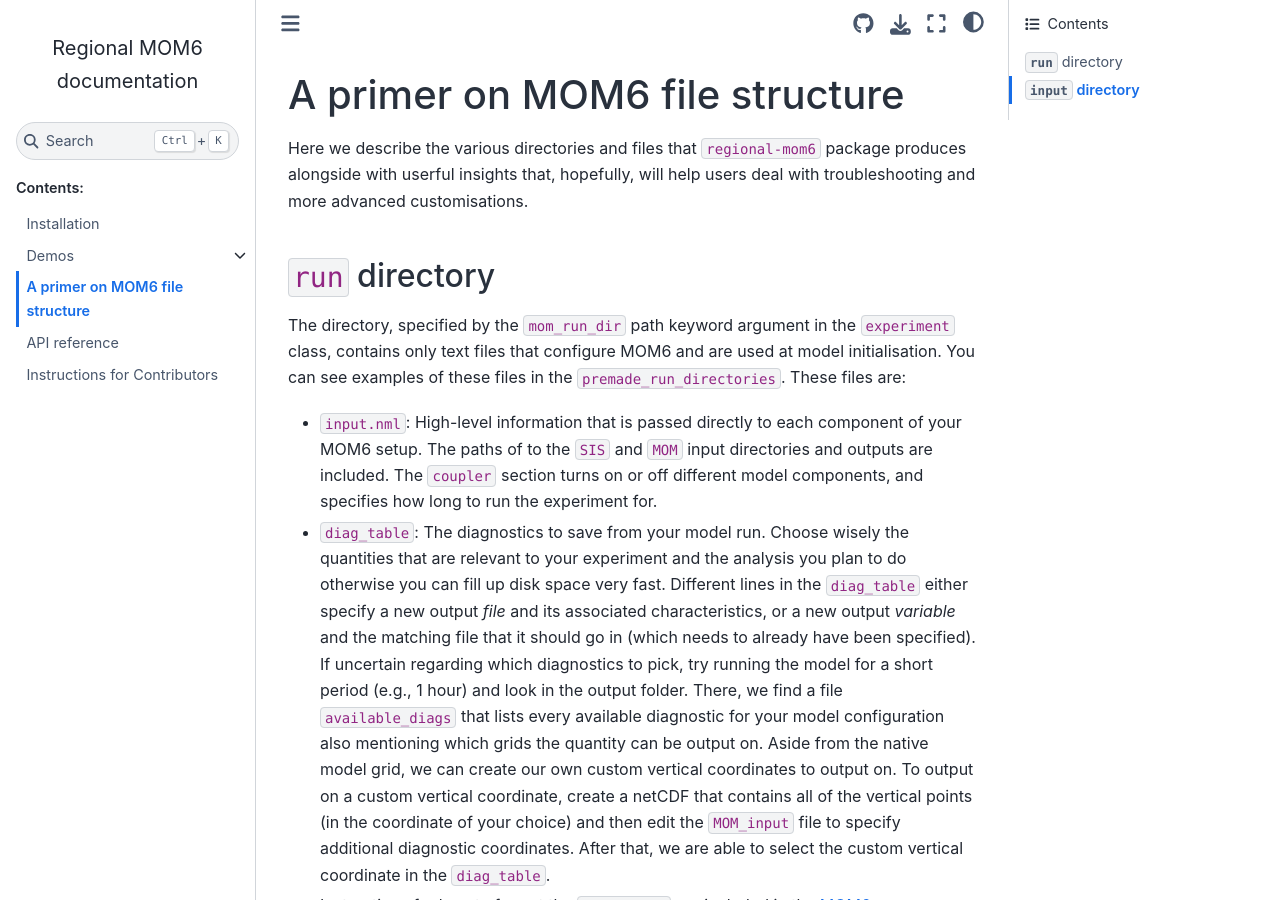
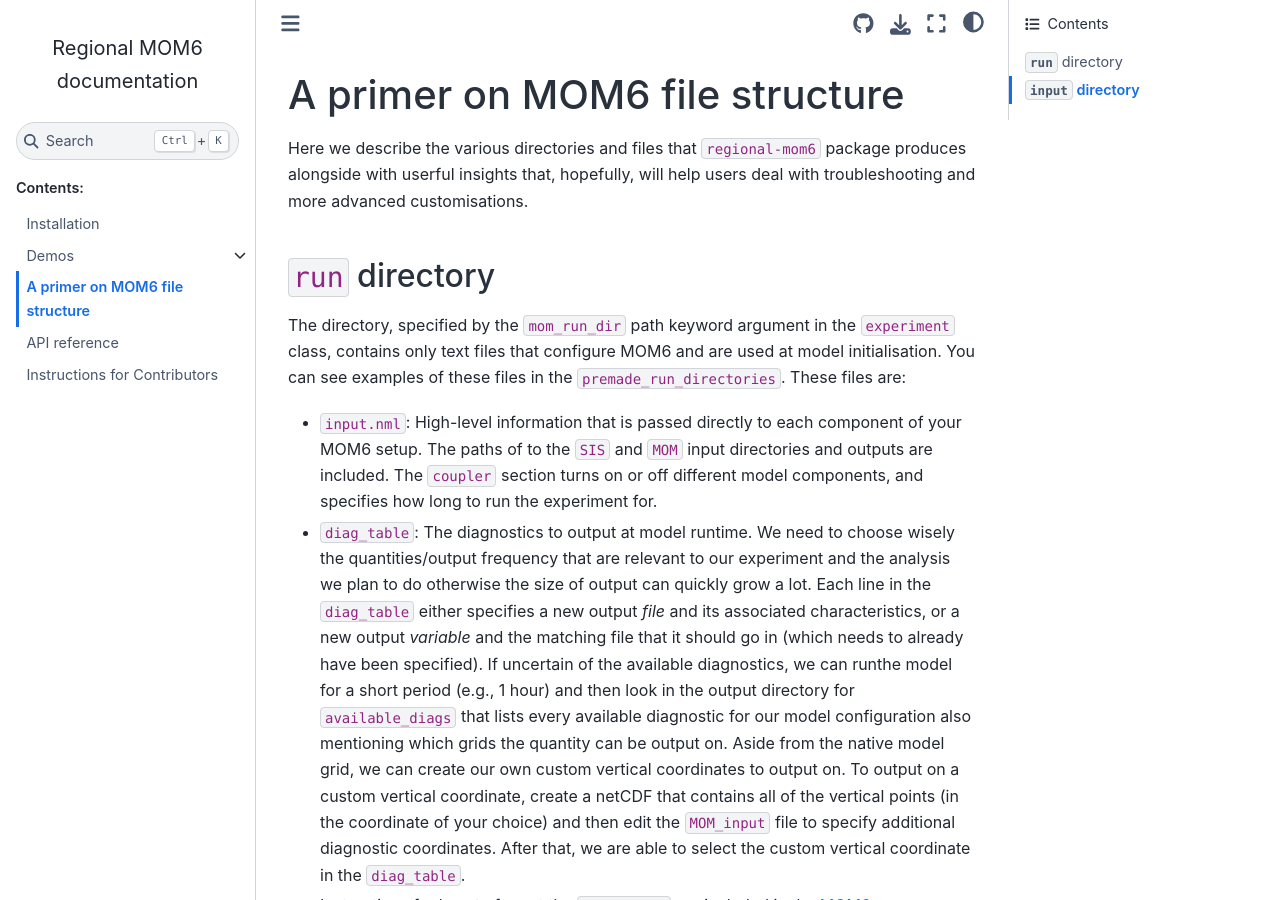
Before and after one commit to COSIMA/regional-mom6, a Sphinx documentation site: the page built from docs/mom6-file-structure-primer.md, in a window 1280 px wide and 900 px high. Built offline with Sphinx 7.4.7 and the Sphinx Book theme 1.1.4, drawn with Linux system fonts in a browser that asks for light colours; pages that are not in the unit, such as notebooks, are missing from menus.

Commit message:
rephrase

```diff
--- a/docs/mom6-file-structure-primer.md
+++ b/docs/mom6-file-structure-primer.md
@@ -16,11 +16,15 @@ These files are:
   The `coupler` section turns on or off different model components, and specifies how long to run the experiment for.
 
 * `diag_table`:
-  The diagnostics to save from your model run.
-  Choose wisely the quantities that are relevant to your experiment and the analysis you plan to do otherwise you can fill up disk space very fast.
-  Different lines in the `diag_table` either specify a new output *file* and its associated characteristics, or a new output *variable* and the matching file that it should go in (which needs to already have been specified).
-  If uncertain regarding which diagnostics to pick, try running the model for a short period (e.g., 1 hour) and look in the output folder.
-  There, we find a file `available_diags` that lists every available diagnostic for your model configuration also mentioning  which grids the quantity can be output on.
+  The diagnostics to output at model runtime.
+  We need to choose wisely the quantities/output frequency that are relevant to our experiment and the
+  analysis we plan to do otherwise the size of output can quickly grow a lot.
+  Each line in the `diag_table` either specifies a new output *file* and its associated characteristics,
+  or a new output *variable* and the matching file that it should go in (which needs to already have been
+  specified).
+  If uncertain of the available diagnostics, we can runthe model for a short period (e.g., 1 hour) and then
+  look in the output directory for `available_diags` that lists every available diagnostic for our
+  model configuration also mentioning which grids the quantity can be output on.
   Aside from the native model grid, we can create our own custom vertical coordinates to output on.
   To output on a custom vertical coordinate, create a netCDF that contains all of the vertical points (in the coordinate of your choice) and then edit the `MOM_input` file to specify additional diagnostic coordinates.
   After that, we are able to select the custom vertical coordinate in the `diag_table`.
```
